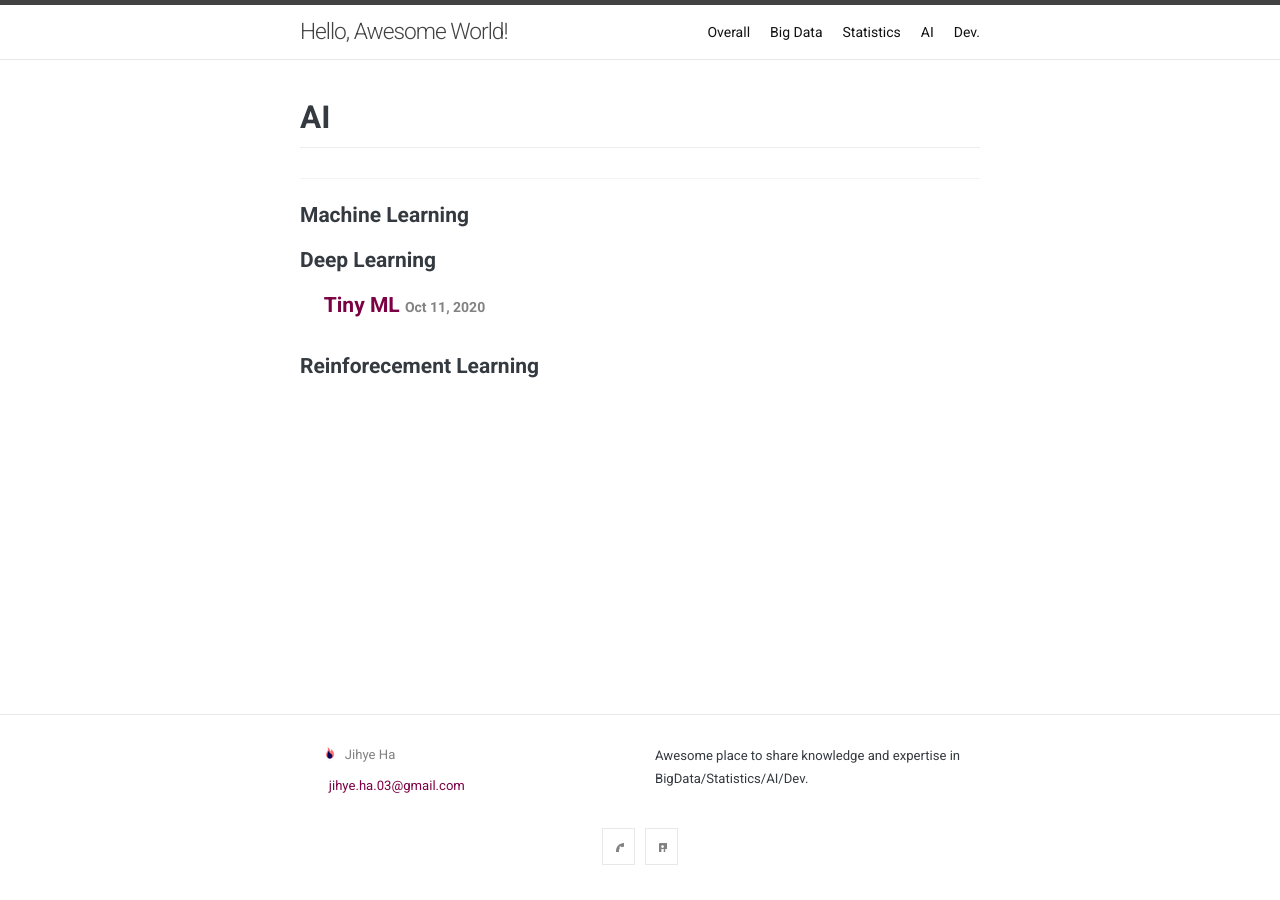
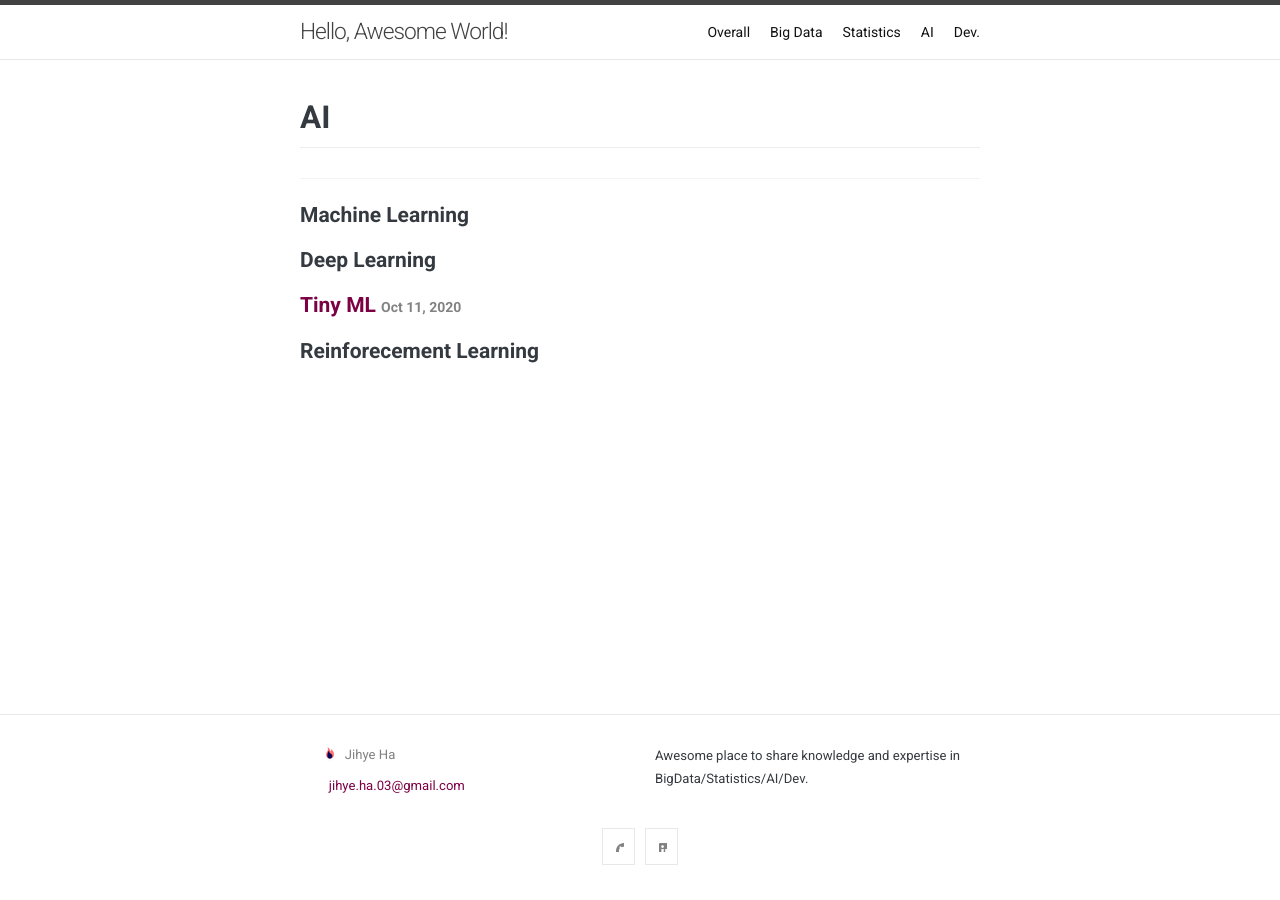
Before and after one commit to jihye-ha/blog-with-me, a Jekyll site: the page built from headers/ai.markdown, in a window 1280 px wide. Built offline with Jekyll 4.4.1, drawn with Linux system fonts in a browser that asks for light colours; some web fonts are replaced.

Commit message:
Modify minor layouts & styles

```diff
--- a/_includes/post-link.html
+++ b/_includes/post-link.html
@@ -1,6 +1,5 @@
 {%- assign date_format = site.minima.date_format | default: "%b %-d, %Y" -%}
 
-<li>
     <h4>
       <a class="post-link" href="{{ post.url | relative_url }}">
         {{ post.title | escape }}
@@ -10,4 +9,3 @@
     {%- if site.show_excerpts -%}
       {{ post.excerpt }}
     {%- endif -%}
-</li>
--- a/_includes/related-tags.html
+++ b/_includes/related-tags.html
@@ -3,6 +3,7 @@
 {% for item in site.data.related %}
   {% if current_category == item.category %}
     {% for related_tag in item.tags %}
+    <div class="related">
       <h3 class='tag_title'><b> {{ related_tag }} </b></h3>
       <ul class="post-list">
         {% for post in category[1] %}
@@ -17,6 +18,7 @@
           {% endif %}
         {% endfor %}
       </ul>
+    </div>
     {% endfor %}
   {% endif %}
 {% endfor %}
--- a/_sass/minima/skins/classic.scss
+++ b/_sass/minima/skins/classic.scss
@@ -11,7 +11,7 @@ $background-color:      #fdfdfd !default;
 $code-background-color: #eeeeff !default;
 
 $link-base-color:       #7c0044 !default;
-$link-visited-color:    darken($link-base-color, 15%) !default;
+$link-visited-color:    ligten($link-base-color, 25%) !default;
 $link-hover-color:      $text-color !default;
 
 $border-color-01:       $brand-color-light !default;
```
